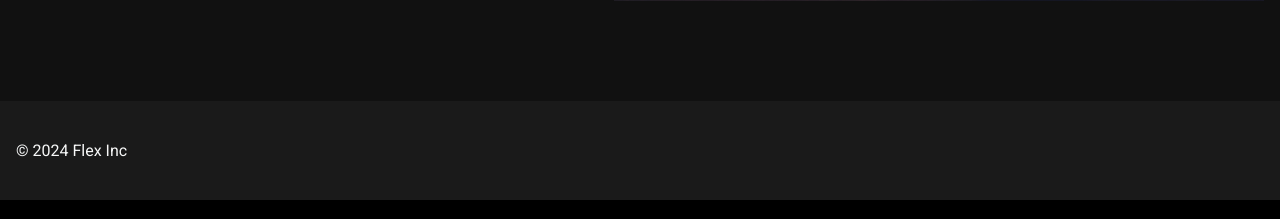
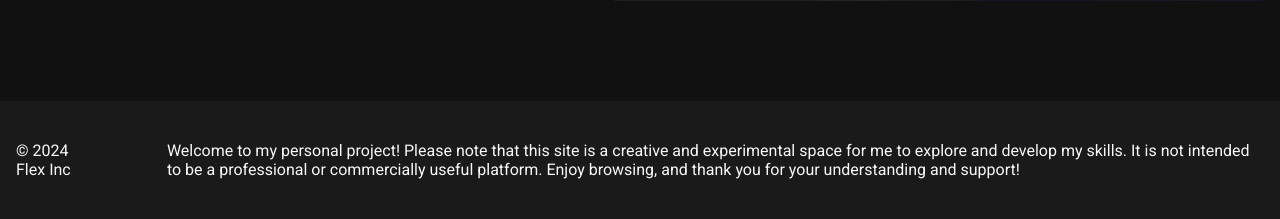
Before and after one commit to tTomeRr/FitGen, a Flask app: page / in a window 1280 px wide. Shown: the part 2573-2792 px from the top of the page. Run offline with Flask 3, Linux system fonts and the light colour scheme; parts of the project's set-up code (start-up, migrations or seed data) failed here and were passed over; some web fonts are replaced.

Commit message:
Minor change to index.html and testing CI workflow

```diff
--- a/app/templates/index.html
+++ b/app/templates/index.html
@@ -249,6 +249,7 @@
     <div class="cs-container">
         <ul class="cs-ul">
             <li>© {{year}} Flex Inc</li>
+            <li>Welcome to my personal project! Please note that this site is a creative and experimental space for me to explore and develop my skills. It is not intended to be a professional or commercially useful platform. Enjoy browsing, and thank you for your understanding and support!</li>
         </ul>
     </div>
 </footer>
```
